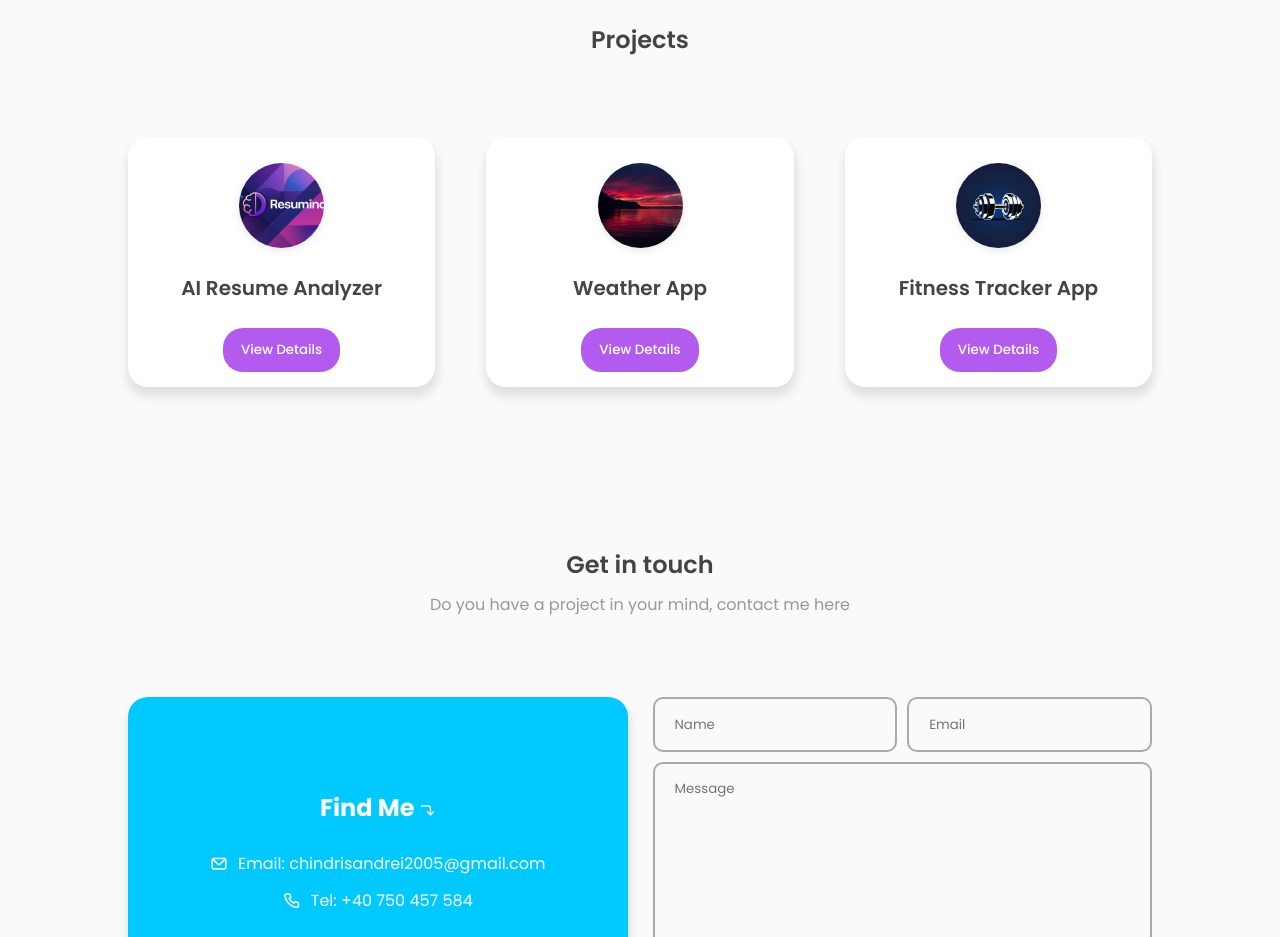
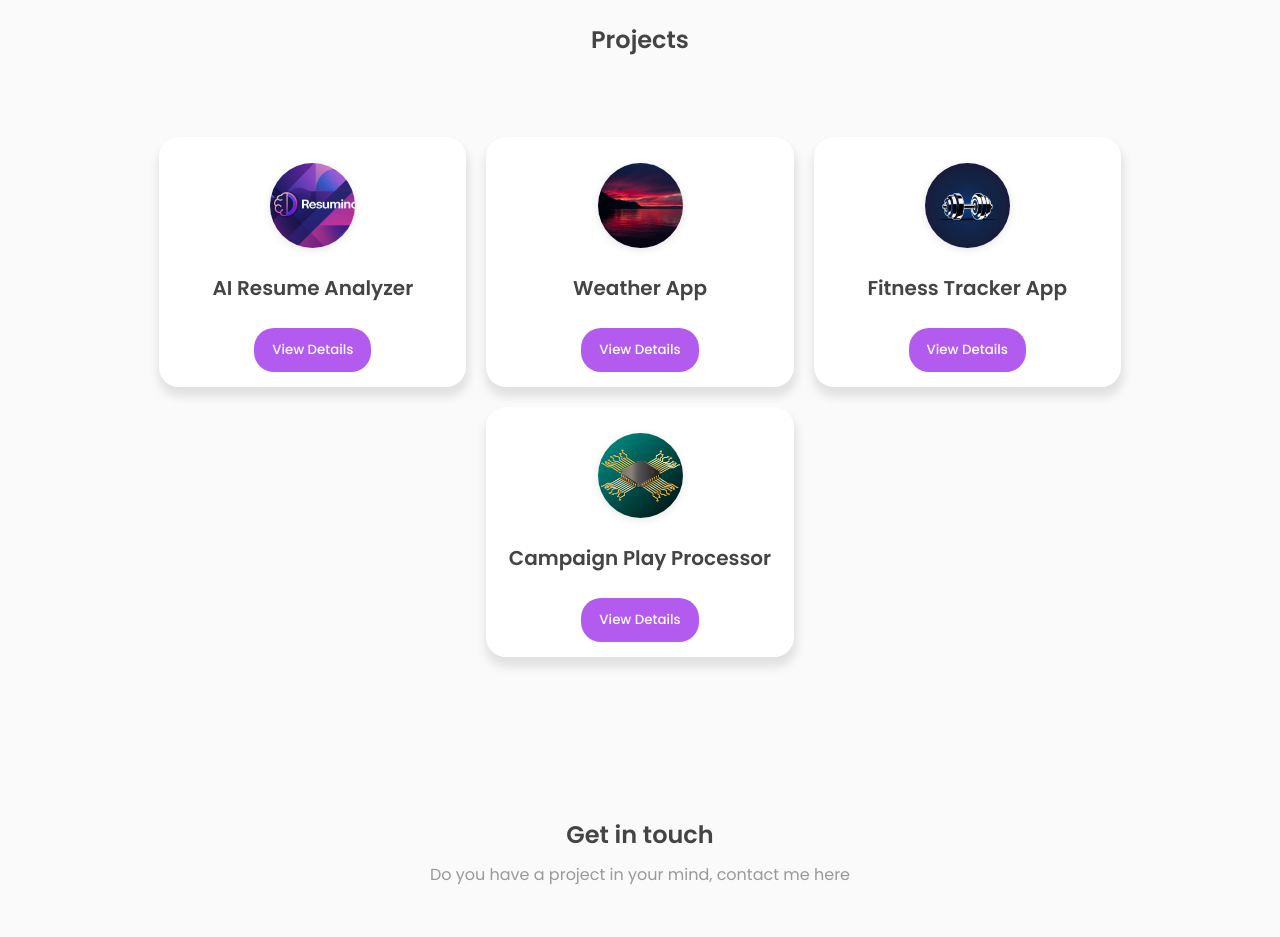
Before and after one commit to Andrei1loc1/NextJs-Portofolio, a Next.js app: page / in a window 1280 px wide. Shown: the part 1600-2537 px from the top of the page. Built offline with nearby package versions, Linux system fonts and the light colour scheme.

Commit message:
new repo

```diff
--- a/src/app/globals.css
+++ b/src/app/globals.css
@@ -454,7 +454,7 @@ h3 {
 .project-container {
   display: flex;
   width: 100%;
-  justify-content: space-between;
+  justify-content: center;
   gap: 20px;
   flex-wrap: wrap;
 }
--- a/src/data/projects.ts
+++ b/src/data/projects.ts
@@ -39,5 +39,15 @@ export const projects: Project[] = [
     liveUrl: 'https://landing-page-fitmate.vercel.app/',
     repoUrl: 'https://github.com/Andrei1loc1/FitMate',
   },
+  {
+    id: 'playProcessor',
+    title: 'Campaign Play Processor',
+    description:
+      'Campaign Play Processor is a full-stack web app that simulates and processes real-time asynchronous campaign events. It features a Node.js/Express backend for generating and managing event flows and a React + Vite dashboard for live monitoring and visualization. The system is structured to clearly separate event production, processing, and display, making the architecture easy to extend. It also serves as a practical example of handling real-time data in a clean and scalable full-stack setup.',
+    image: '/assets/images/playprocessor.png',
+    logo: '/assets/images/procesLogo.jpg',
+    liveUrl: 'https://github.com/Andrei1loc1/campaign-play-processor',
+    repoUrl: 'https://github.com/Andrei1loc1/campaign-play-processor',
+  },
 
 ];
```
Also changed, not shown: public/assets/images/playprocessor.png (added), public/assets/images/procesLogo.jpg (added).
